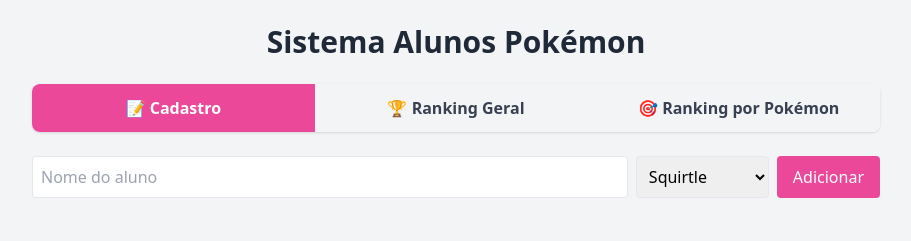
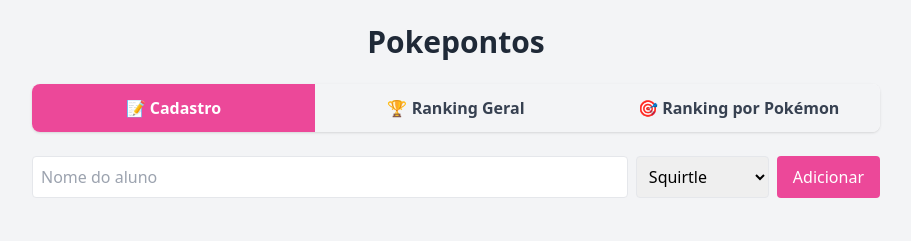
Before and after one commit to MilenaAndradex/atividade-pokemon, a plain HTML site: page index.html in a window 1280 px wide. Shown: the whole page, without its empty margins (184-1095 px from the left). Drawn offline with nearby package versions, Linux system fonts and the light colour scheme.

Commit message:
Update index.html

```diff
--- a/index.html
+++ b/index.html
@@ -191,7 +191,7 @@
         const app = document.getElementById("app");
         app.innerHTML = `
           <div class="p-6 max-w-4xl mx-auto">
-            <h1 class="text-3xl font-bold mb-6 text-center text-gray-800">Sistema Alunos Pokémon</h1>
+            <h1 class="text-3xl font-bold mb-6 text-center text-gray-800">Pokepontos</h1>
 
             <!-- Navigation Tabs -->
             <div class="flex mb-6 bg-white rounded-lg shadow overflow-hidden">
```
